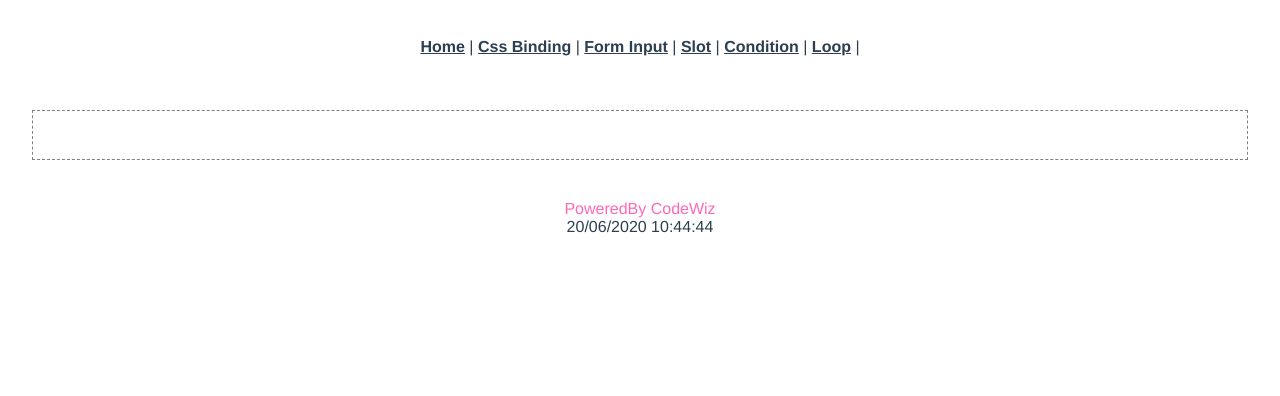
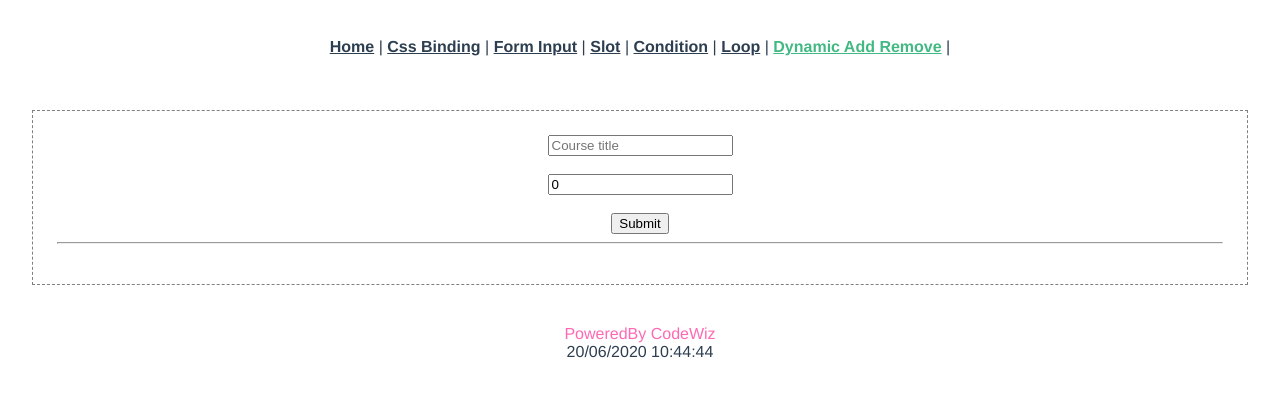
Before and after one commit to cckcoder/vue_tutorial_1, a Vue app: page /dynamic_add_and_remove in a window 1280 px wide. Shown: the top 396 px of the page. Built offline with nearby package versions, Linux system fonts and the light colour scheme.

Commit message:
Nealy end section
Signed-off-by: codewiz <c.chaiwat.ch@gmail.com>

```diff
--- a/src/components/layout/Header.vue
+++ b/src/components/layout/Header.vue
@@ -6,6 +6,7 @@
       <router-link to="/slot">Slot</router-link> |
       <router-link to="/condition">Condition</router-link> |
       <router-link to="/loop">Loop</router-link> |
+      <router-link to="/dynamic_add_and_remove">Dynamic Add Remove</router-link> |
     </div>
 </template>
 
--- a/src/router/index.js
+++ b/src/router/index.js
@@ -6,6 +6,7 @@ import formInput from "../views/formInput.vue";
 import slotLearn from "../views/Slot_lern.vue";
 import Condition from "../views/Condition.vue";
 import Loop from "../views/Loop.vue";
+import DynamicAddRemove from "../views/DynamicAddRemove.vue";
 
 Vue.use(VueRouter);
 
@@ -40,6 +41,11 @@ const routes = [
     name: "Loop",
     component: Loop,
   },
+  {
+    path: "/dynamic_add_and_remove",
+    name: "Loop",
+    component: DynamicAddRemove,
+  },
 ];
 
 const router = new VueRouter({
--- /dev/null
+++ b/src/views/DynamicAddRemove.vue
@@ -0,0 +1,44 @@
+<template>
+  <div id="demo10">
+    <input type="text" placeholder="Course title" v-model="course.title">
+    <br><br>
+    <input type="number" placeholder="Course price" v-model="course.price">
+    <br><br>
+    <button @click="addCourse">Submit</button>
+    <hr>
+    <ul>
+      <li v-for="(course, index) in dynamicCourses" :key="index">
+        {{ course.title }} : Price {{ course.price }}
+        <button @click="removeCourse(index)">X</button>
+      </li>
+    </ul>
+  </div>
+</template>
+
+<script>
+export default {
+  name: "DynamicAddRemove",
+  data() {
+    return {
+      dynamicCourses: [],
+      course: {title:"", price:0}
+    }
+  },
+  methods: {
+    addCourse() {
+      this.dynamicCourses.push(this.course)
+      this.resetForm()
+    },
+    resetForm() {
+      this.course = { title: "", price: 0 }
+    },
+    removeCourse(index) {
+      this.dynamicCourses.splice(index, 1)
+    }
+  }
+}
+</script>
+
+<style>
+
+</style>
```
